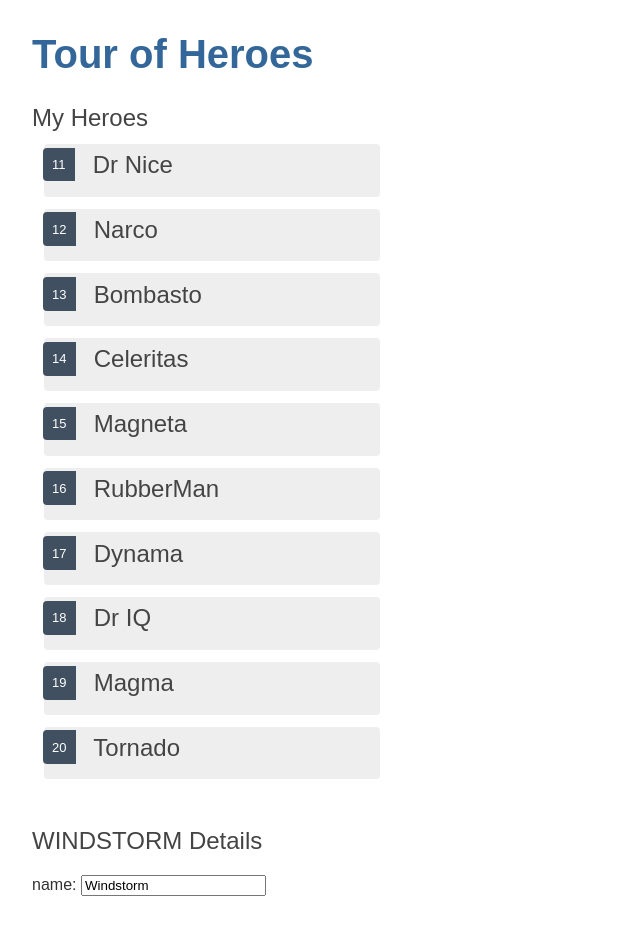
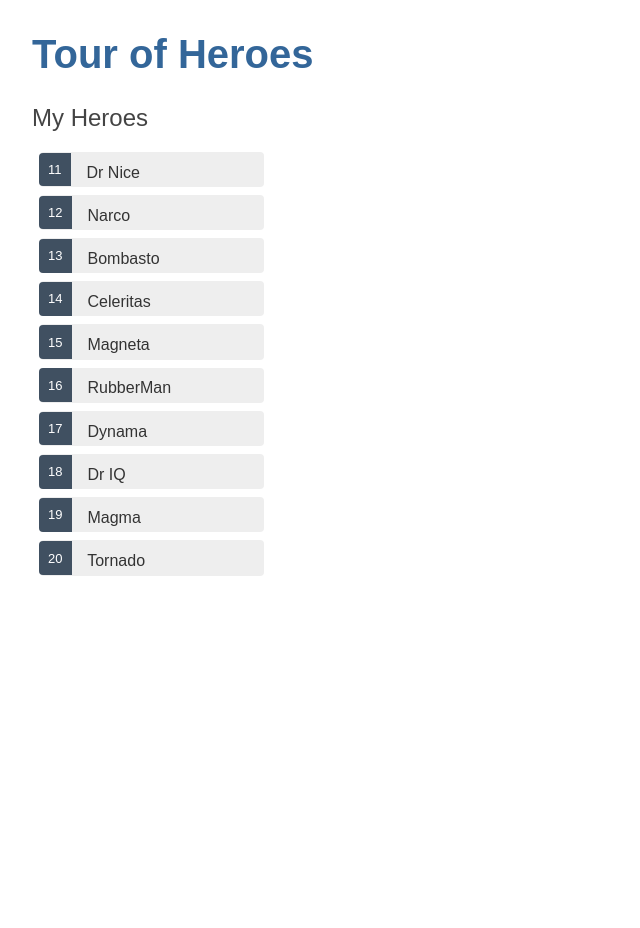
Before and after one commit to honda0306/Angular-Tour-of-Heroes, an Angular app: page / in a window 1280 px wide. Shown: the whole page, without its empty margins (0-640 px from the left). After the commit the page ends 800 px from the top, so only its background shows below. Built offline with nearby package versions, Linux system fonts and the light colour scheme.

Commit message:
Wrapped detail view in If statement

```diff
--- a/src/app/heroes/heroes.component.html
+++ b/src/app/heroes/heroes.component.html
@@ -1,14 +1,15 @@
-<h2>My Heroes
-
+<h2>My Heroes</h2>
 <ul class="heroes">
     <li *ngFor="let hero of heroes" (click)="onSelect(hero)">
         <span class="badge">{{hero.id}}</span> {{hero.name}}
     </li>
 </ul>
-</h2>
-<h2>{{hero.name | uppercase}} Details</h2>
-<div>
-    <label>name:
-        <input [(ngModel)]="hero.name" placeholder="name"/>
-    </label>
+<div *ngIf="selectedHero">
+    <h2>{{hero.name | uppercase}} Details</h2>
+    <div><span>id: </span>{{selectedHero.id}}</div>
+    <div>
+        <label>name:
+            <input [(ngModel)]="selectedHero.name" placeholder="name"/>
+        </label>
+    </div>
 </div>
```
